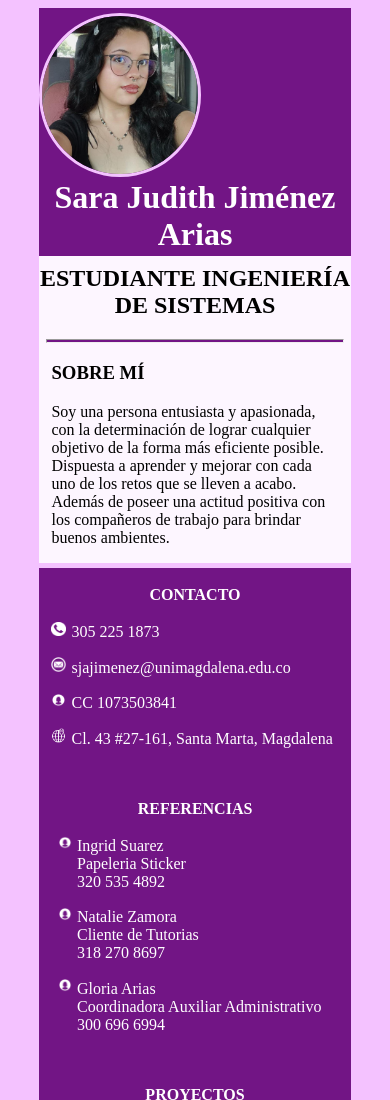
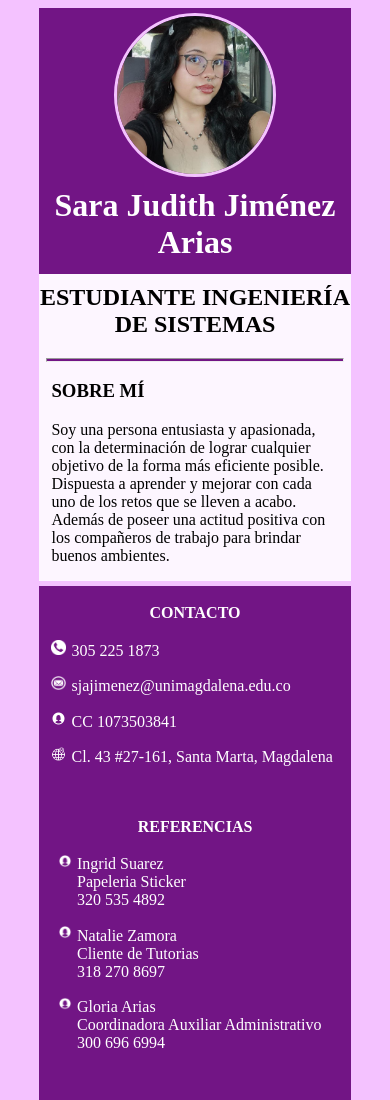
Before and after one commit to SaritaZombie/Programaci-nParaWeb, a plain HTML site: page index.html in a window 390 px wide. Shown: the top 1100 px of the page. Drawn offline with Linux system fonts and the light colour scheme; a web font is replaced by a local one.

Commit message:
Update styles.css

```diff
--- a/styles.css
+++ b/styles.css
@@ -153,11 +153,15 @@
 
 /*Responsive*/
 @media (max-width: 768px) {
+
+    /* Header deja de ser sticky y fluye normalmente */
     header {
-        position: static !important;
+        position: static !important; /* ya no queda pegado */
         top: auto !important;
+        width: 100%;
     }
 
+    /* Contenedor principal en columna */
     .divisionVertical {
         flex-direction: column;
     }
@@ -166,18 +170,38 @@
         width: 100%;
     }
 
+    /* Izquierda se centra */
     .izquierda {
         display: flex;
         flex-direction: column;
-    	align-items: center;
+        align-items: center; /* centra horizontalmente la imagen y el texto */
     }
 
+    /* Contenedor de la imagen centrado */
+    .imagen {
+        display: flex;
+        flex-direction: column;
+        align-items: center; /* centra imagen horizontalmente */
+        width: 100%;
+        margin-bottom: 10px;
+    }
+
+    /* La imagen en sí */
     .img {
-        width: 50%;
+        width: 50%; /* ajusta según el tamaño que quieras */
         height: auto;
+        border-radius: 50%;
+        border: 3px solid #F4C2FF;
         display: block;
     }
 
+    /* Nombre centrado */
+    .imagen h1 {
+        text-align: center;
+        margin-top: 10px;
+    }
+
+    /* Ajustes para listas y bloques */
     .lista, .lista2 {
         flex-direction: column;
         width: 100%;
@@ -187,5 +211,4 @@
         width: 100%;
         margin-bottom: 10px;
     }
-
 }
```
Lines whose indentation alone changed are shown as unchanged.
